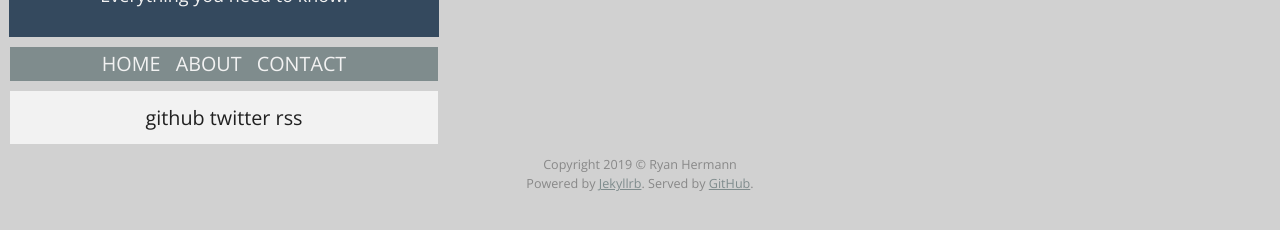
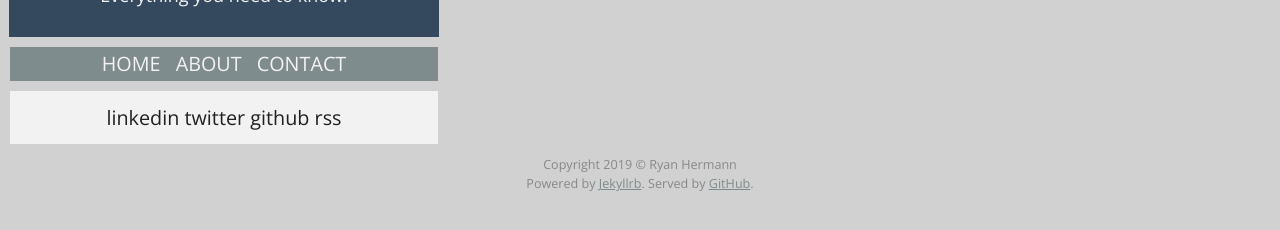
Before and after one commit to ryanhermannsecurity/ryanhermannsecurity.github.io, a Jekyll site: the page built from index.html, in a window 1280 px wide. Shown: the part 303-533 px from the top of the page. Built offline with Jekyll 4.4.1, drawn with Linux system fonts in a browser that asks for light colours; the list of posts is cut into pages by our own code; part of the change alters nothing that is shown.

Commit message:
Add github and linkedin links

```diff
--- a/_config.yml
+++ b/_config.yml
@@ -33,7 +33,8 @@ disqus-id:
 
 enable-share: true
 twitter: RyanHermann
-github:
+github: ryanhermannsecurity
+linkedin: ryanhermann
 
 rss-feed-limit: 10
 rss-show-full: false
--- a/_layouts/default.html
+++ b/_layouts/default.html
@@ -48,8 +48,9 @@
         </nav>
 
         <div class='module links color-3'>
+            <a href='https://www.linkedin.com/in/{{ site.linkedin }}' title='Profile in LinkedIn' target='_blank'>linkedin</a>
+            <a href='https://twitter.com/{{ site.twitter }}' title='Profile in Twitter' target='_blank'>twitter</a>
             <a href='https://github.com/{{ site.github }}' title='Profile in Github' target='_blank'>github</a>
-            <a href='https://twitter.com/{{ site.twitter }}' title='Profile in Twitter' target='_blank'>twitter</a>
             <a href='{{ site.url }}/feed.xml' title='Suscribe to RSS' target='_blank'>rss</a>
         </div>
 
```
